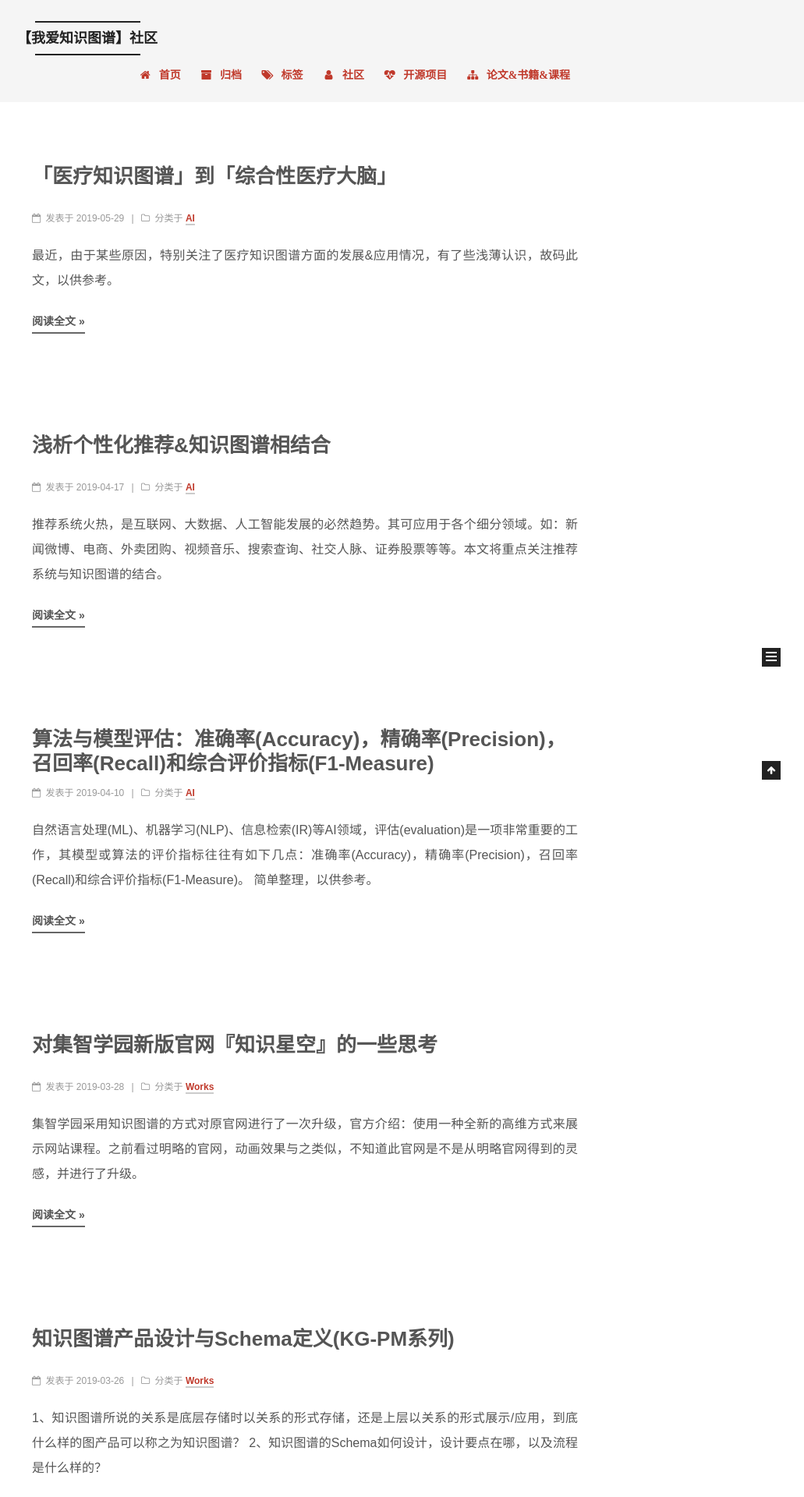
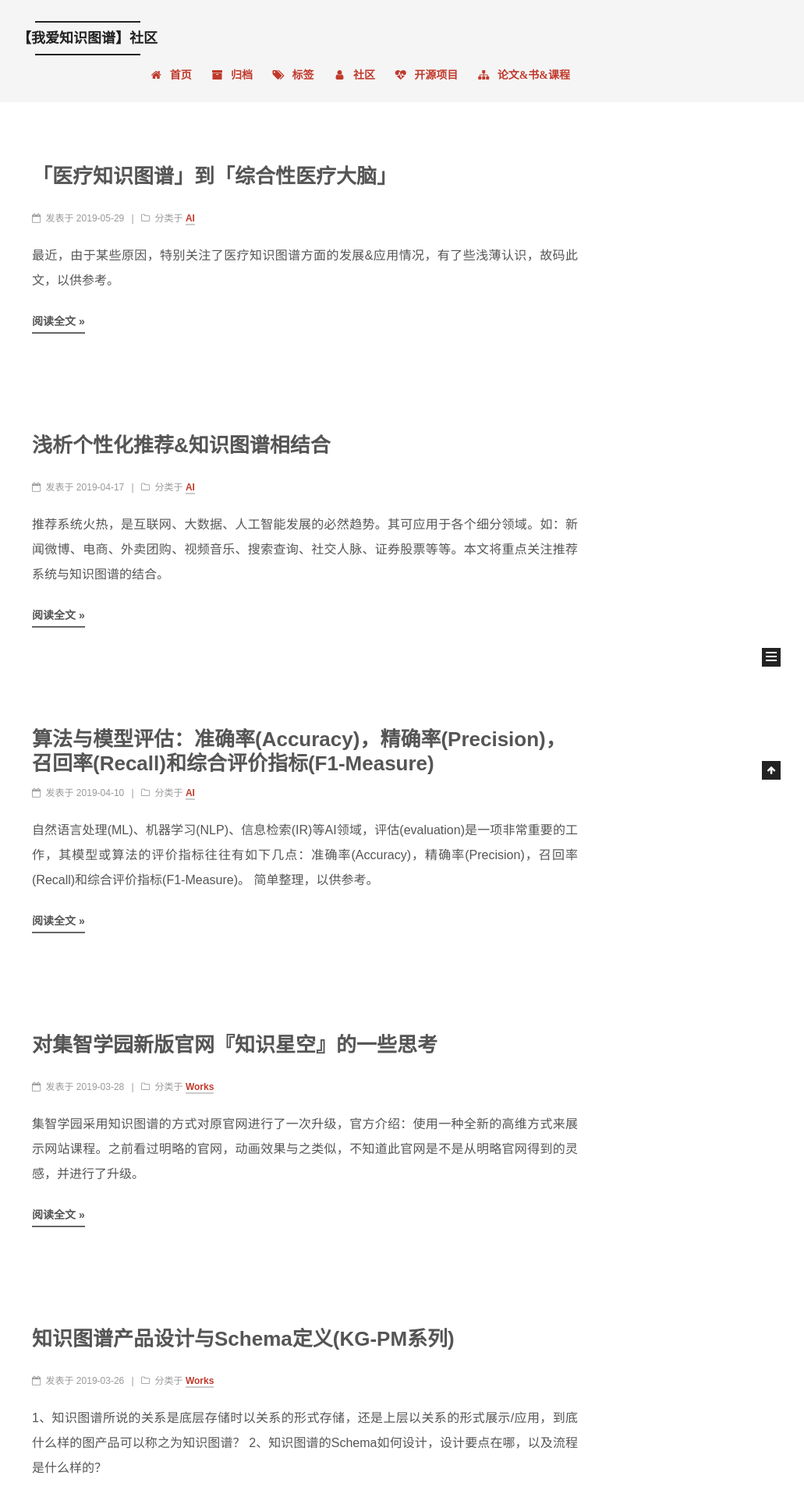
Before and after one commit to jingshui2014/52kg, a Jekyll site: the page built from index.html, in a window 1280 px wide. Shown: the top 1920 px of the page at 78% size, without its empty margins (249-1280 px from the left). Built offline with Jekyll 4.4.1, drawn with Linux system fonts in a browser that asks for light colours; some web fonts are replaced; the list of posts is cut into pages by our own code; comment, search, counter and statistics services are not loaded.

Commit message:
Update zh-Hans.yml

```diff
--- a/_data/languages/zh-Hans.yml
+++ b/_data/languages/zh-Hans.yml
@@ -23,7 +23,7 @@ menu:
   sitemap: 站点地图
   commonweal: 公益404
   wechat: 开源项目
-  group: 论文&书籍&课程
+  group: 论文&书&课程
 
 sidebar:
   overview: 站点概览
```
